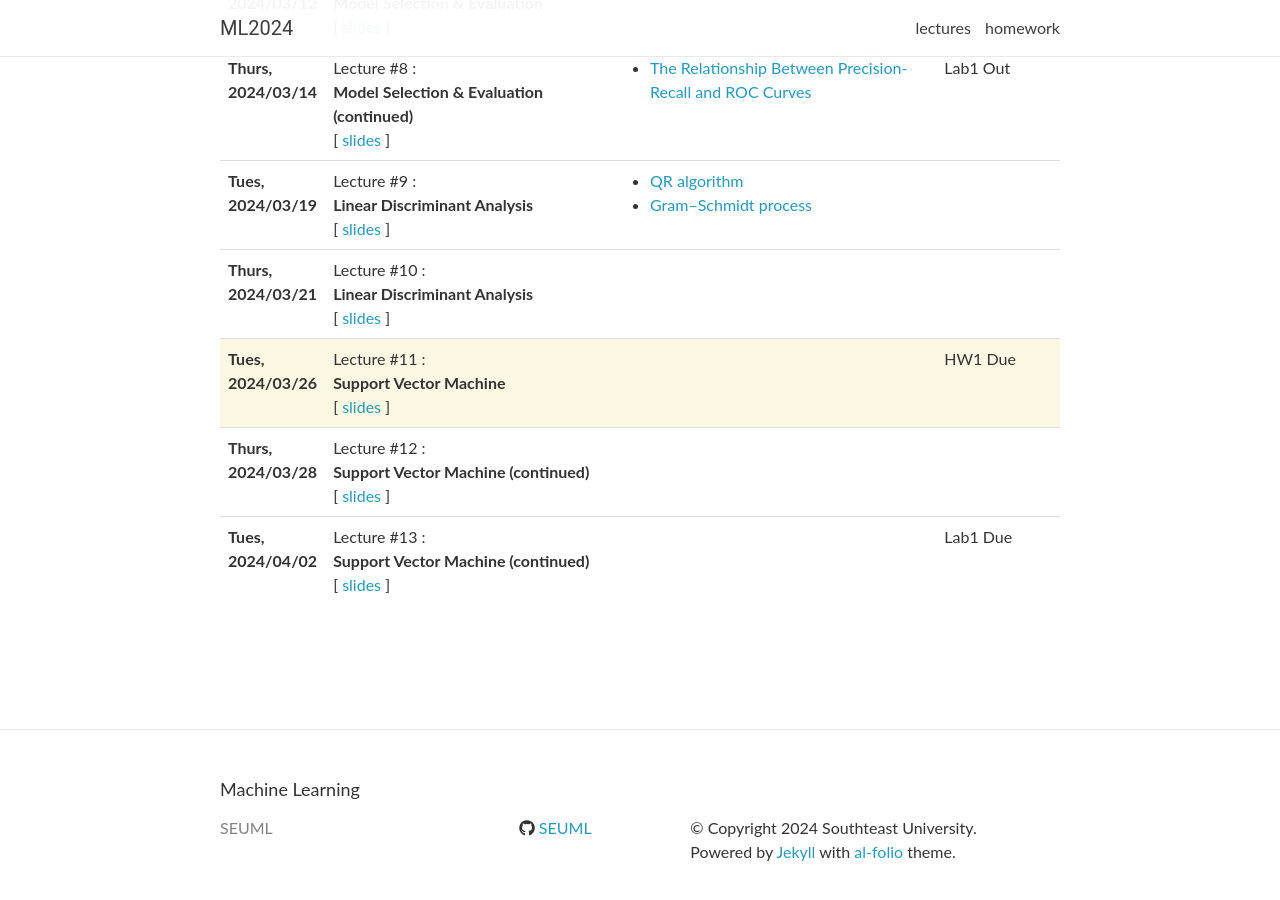
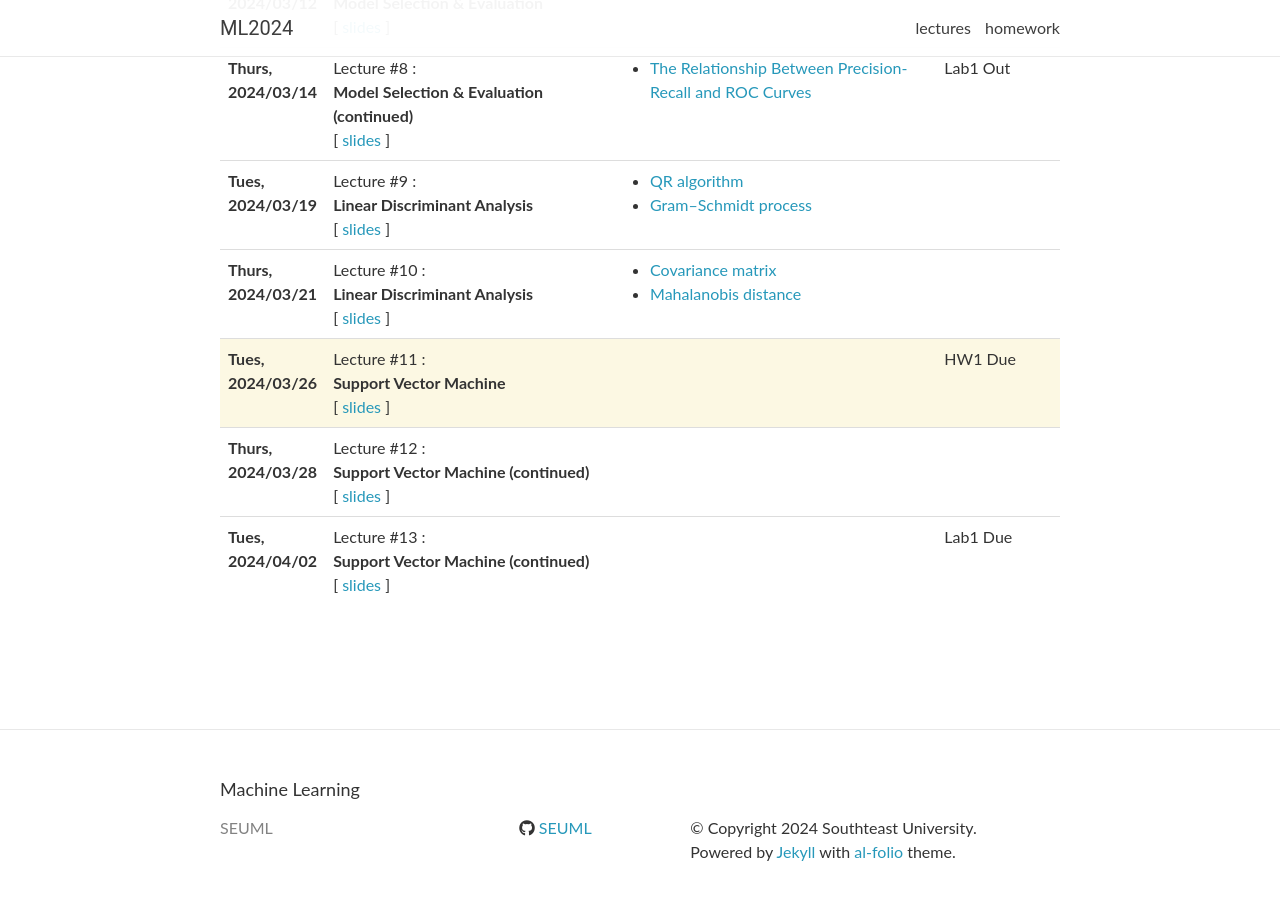
Before and after one commit to SEUML/ml-spring-2024, a Jekyll site: the page built from _pages/lectures.md, in a window 1280 px wide and 900 px high, scrolled down 837 px. Built offline with Jekyll 4.4.1, drawn with Linux system fonts in a browser that asks for light colours; nearby versions of some CDN libraries; comment, search, counter and statistics services are not loaded.

Commit message:
first commit

```diff
--- a/_data/lectures.yml
+++ b/_data/lectures.yml
@@ -79,6 +79,8 @@
     <strong> Linear Discriminant Analysis</strong>
   slides: "../assets/slides/lecture5.pdf"
   readings:
+  - - <a href="https://en.wikipedia.org/wiki/Covariance_matrix" target="_blank"> Covariance matrix </a>
+  - <a href="https://en.wikipedia.org/wiki/Mahalanobis_distance" target="_blank"> Mahalanobis distance </a>
   logistics:
 
 - date: Tues, 2024/03/26
```
